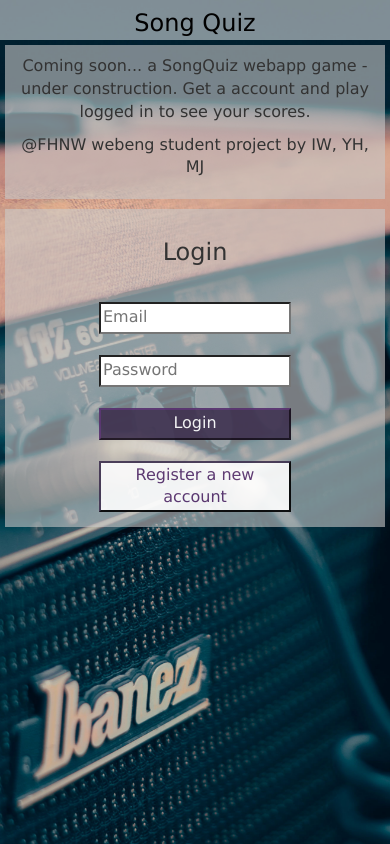
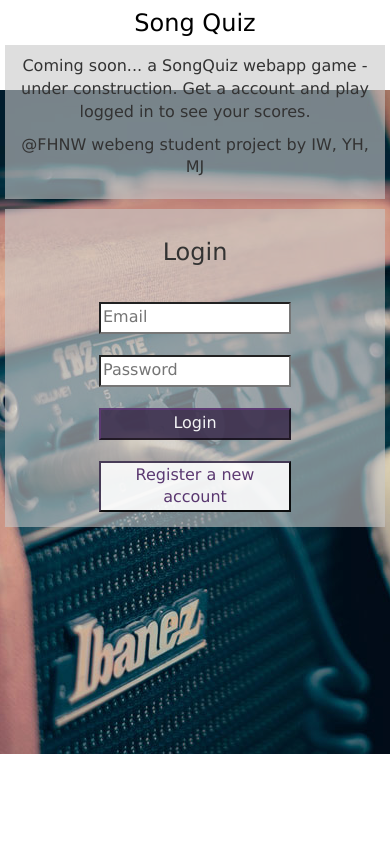
Before and after one commit to widmerin/songquiz, a PHP site: page / in a window 390 px wide. Run offline with PHP 8.4, Linux system fonts and the light colour scheme.

Commit message:
Responsive BG Image

```diff
--- a/css/mobile_style.css
+++ b/css/mobile_style.css
@@ -2,6 +2,7 @@
     /****** SongQuiz - CSS Bootstrap Customization Responsive 480px******/
     html, body{
         font-size: 1em;
+        background: url("../img/WilliamIven_mobile.jpg") no-repeat center center fixed;
     }
     header{
         height: 40px;
```
Also changed, not shown: img/WilliamIven_mobile.jpg (added).
